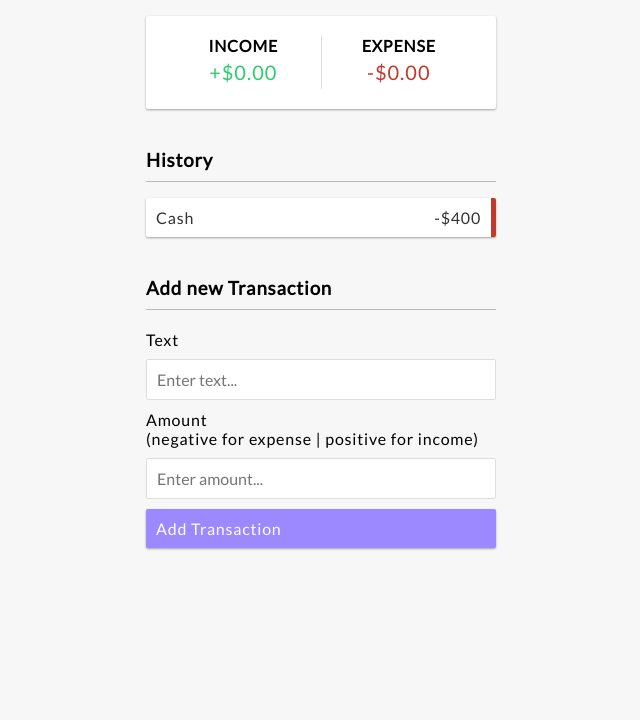
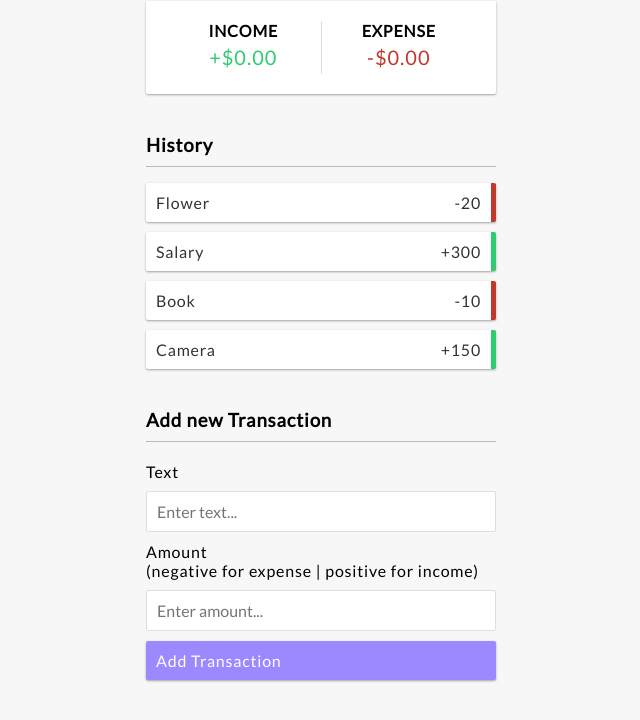
Before and after one commit to Ashtonn77/expense_tracker, a plain HTML site: page index.html in a window 1280 px wide. Shown: the part 176-896 px from the top of the page, without its empty margins (319-959 px from the left). Before the commit the page ends 800 px from the top, so only its background shows below. Drawn offline with Linux system fonts and the light colour scheme.

Commit message:
added JS functionality

```diff
--- a/index.html
+++ b/index.html
@@ -28,9 +28,9 @@
 
       <h3>History</h3>
       <ul id="list" class="list">
-        <li class="minus">
+        <!-- <li class="minus">
           Cash <span>-$400</span><button class="delete-btn">X</button>
-        </li>
+        </li> -->
       </ul>
 
       <h3>Add new Transaction</h3>
--- a/index.js
+++ b/index.js
@@ -0,0 +1,47 @@
+const balance = document.getElementById("balance");
+const money_plus = document.getElementById("money-plus");
+const money_minus = document.getElementById("money-minus");
+const list = document.getElementById("list");
+const form = document.getElementById("form");
+const text = document.getElementById("text");
+const amount = document.getElementById("amount");
+
+const dummy_transactions = [
+  { id: 1, text: "Flower", amount: -20 },
+  { id: 2, text: "Salary", amount: 300 },
+  { id: 3, text: "Book", amount: -10 },
+  { id: 4, text: "Camera", amount: 150 },
+];
+
+let transactions = dummy_transactions;
+
+//add transaction to DOM list
+
+function addTransaction(transaction) {
+  //get sign
+  const sign = transaction.amount < 0 ? "-" : "+";
+
+  //create element
+  const item = document.createElement("li");
+
+  //add class based on value
+  item.classList.add(transaction.amount < 0 ? "minus" : "plus");
+
+  item.innerHTML = `
+  ${transaction.text} <span>${sign}${Math.abs(
+    transaction.amount
+  )}</span> <button class="delete-btn">X</button>
+  `;
+
+  //add newly created element to DOM
+  list.appendChild(item);
+}
+
+function init() {
+  list.innerHTML = "";
+
+  //runs the addTransaction function on every transaction
+  transactions.forEach((transaction) => addTransaction(transaction));
+}
+
+init();
```
